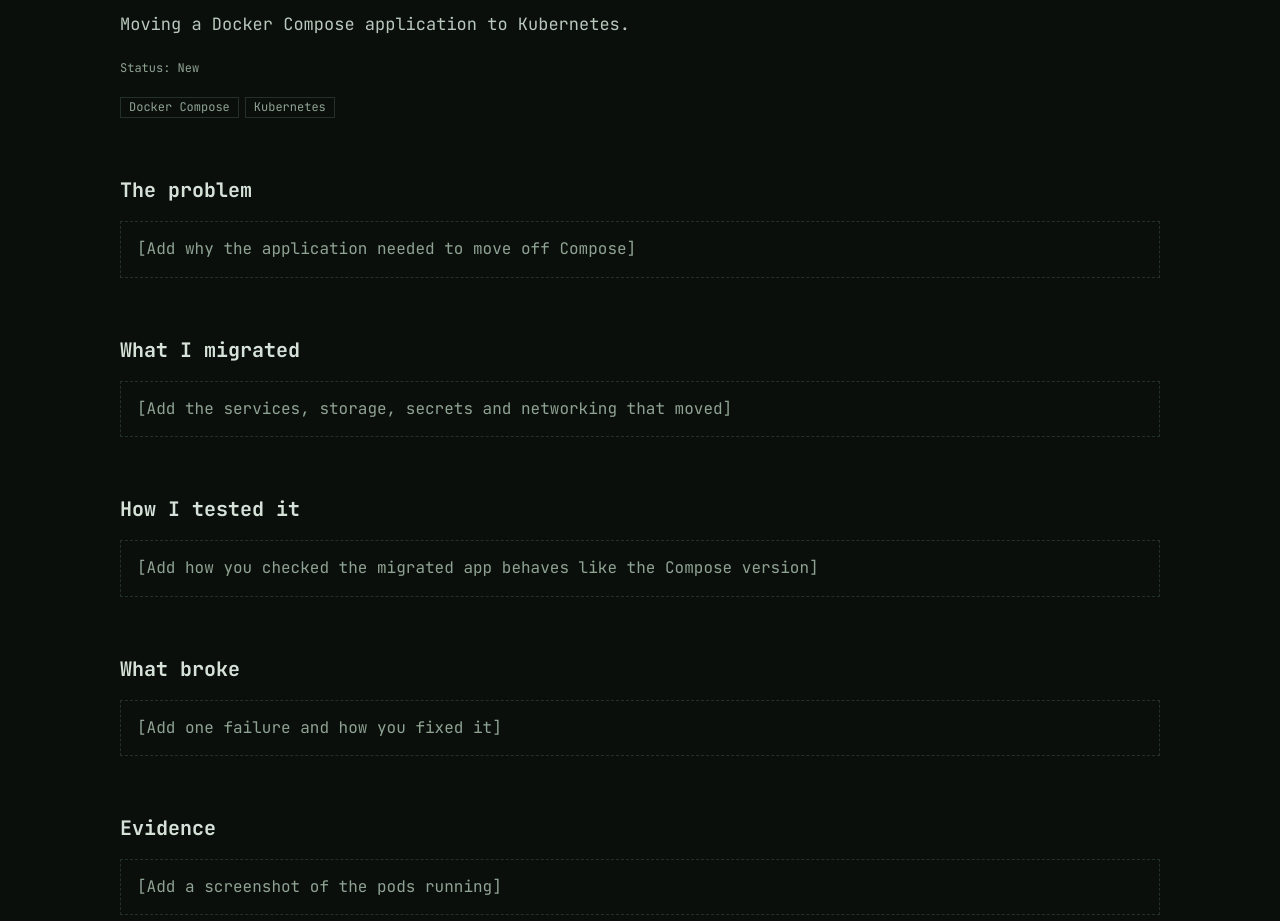
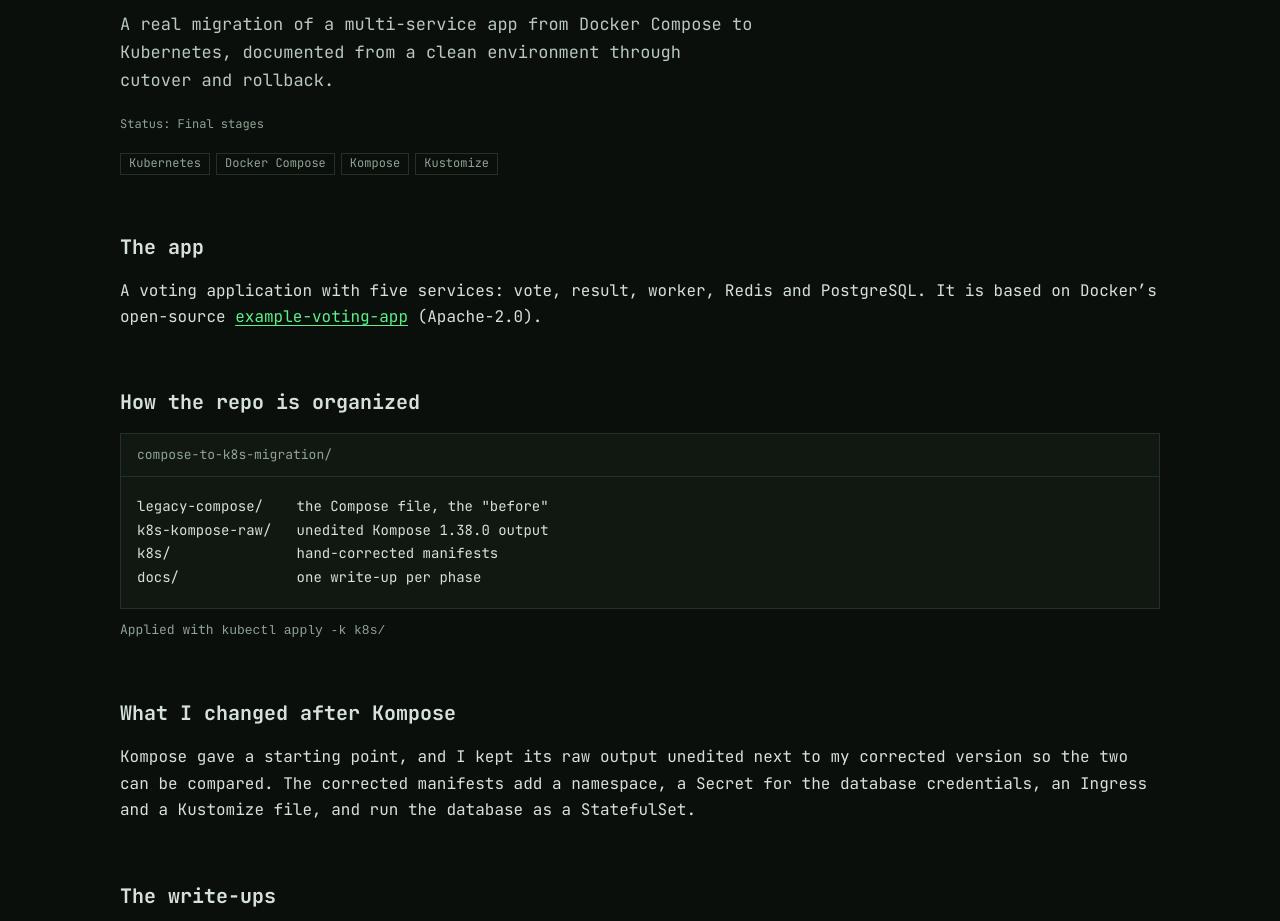
Before and after one commit to bezosonfleek/projects-publication, a plain HTML site: page compose-to-k8s/index.html in a window 1280 px wide. Shown: the part 271-1192 px from the top of the page. Drawn offline with Linux system fonts and the light colour scheme.

Commit message:
feat(k8s): add compose to k8s migration project

```diff
--- a/compose-to-k8s/index.html
+++ b/compose-to-k8s/index.html
@@ -4,7 +4,7 @@
 <meta charset="utf-8">
 <meta name="viewport" content="width=device-width, initial-scale=1">
 <title>Compose to Kubernetes migration – Geoffrey Sakora</title>
-<meta name="description" content="Moving a Docker Compose application to Kubernetes.">
+<meta name="description" content="A multi-service app moved from Docker Compose to Kubernetes, documented from a clean environment through cutover and rollback.">
 <link rel="icon" href="../favicon.svg" type="image/svg+xml">
 <link rel="preconnect" href="https://fonts.googleapis.com"><link rel="preconnect" href="https://fonts.gstatic.com" crossorigin>
 <link href="https://fonts.googleapis.com/css2?family=JetBrains+Mono:wght@400;700&display=swap" rel="stylesheet">
@@ -28,27 +28,32 @@
   <a class="box" href="https://github.com/bezosonfleek/compose-to-k8s-migration" target="_blank" rel="noopener"><span class="body"><span class="head"><strong>View the code on GitHub</strong></span><span class="desc">bezosonfleek/compose-to-k8s-migration, for readers who want the code first</span></span><span class="arr" aria-hidden="true">↗</span></a>
 
   <h1>Compose to Kubernetes migration</h1>
-  <p class="lead">Moving a Docker Compose application to Kubernetes.</p>
-  <p><span class="st">Status: New</span></p>
-  <div class="tags" style="margin-top:0"><span>Docker Compose</span><span>Kubernetes</span></div>
+  <p class="lead">A real migration of a multi-service app from Docker Compose to Kubernetes, documented from a clean environment through cutover and rollback.</p>
+  <p><span class="st">Status: Final stages</span></p>
+  <div class="tags" style="margin-top:0"><span>Kubernetes</span><span>Docker Compose</span><span>Kompose</span><span>Kustomize</span></div>
 
-  <h2>The problem</h2>
-  <div class="ph">[Add why the application needed to move off Compose]</div>
+  <h2>The app</h2>
+  <p>A voting application with five services: vote, result, worker, Redis and PostgreSQL. It is based on Docker’s open-source <a href="https://github.com/dockersamples/example-voting-app" target="_blank" rel="noopener">example-voting-app</a> (Apache-2.0).</p>
 
-  <h2>What I migrated</h2>
-  <div class="ph">[Add the services, storage, secrets and networking that moved]</div>
+  <h2>How the repo is organized</h2>
+  <div class="term" role="group" aria-label="Repository layout">
+    <div class="bar">compose-to-k8s-migration/</div>
+<pre>legacy-compose/    the Compose file, the "before"
+k8s-kompose-raw/   unedited Kompose 1.38.0 output
+k8s/               hand-corrected manifests
+docs/              one write-up per phase</pre>
+  </div>
+  <p class="note">Applied with <code>kubectl apply -k k8s/</code></p>
 
-  <h2>How I tested it</h2>
-  <div class="ph">[Add how you checked the migrated app behaves like the Compose version]</div>
+  <h2>What I changed after Kompose</h2>
+  <p>Kompose gave a starting point, and I kept its raw output unedited next to my corrected version so the two can be compared. The corrected manifests add a namespace, a Secret for the database credentials, an Ingress and a Kustomize file, and run the database as a StatefulSet.</p>
 
-  <h2>What broke</h2>
-  <div class="ph">[Add one failure and how you fixed it]</div>
+  <h2>The write-ups</h2>
+  <ul class="plain"><li><a href="https://github.com/bezosonfleek/compose-to-k8s-migration/blob/HEAD/docs/00-environment.md" target="_blank" rel="noopener">Environment</a></li><li><a href="https://github.com/bezosonfleek/compose-to-k8s-migration/blob/HEAD/docs/01-compose-setup.md" target="_blank" rel="noopener">Compose setup</a></li><li><a href="https://github.com/bezosonfleek/compose-to-k8s-migration/blob/HEAD/docs/02-audit.md" target="_blank" rel="noopener">Audit</a></li><li><a href="https://github.com/bezosonfleek/compose-to-k8s-migration/blob/HEAD/docs/03-migration-plan.md" target="_blank" rel="noopener">Migration plan</a></li><li><a href="https://github.com/bezosonfleek/compose-to-k8s-migration/blob/HEAD/docs/04-cutover.md" target="_blank" rel="noopener">Cutover record</a></li><li><a href="https://github.com/bezosonfleek/compose-to-k8s-migration/blob/HEAD/docs/05-rollback.md" target="_blank" rel="noopener">Rollback</a></li><li><a href="https://github.com/bezosonfleek/compose-to-k8s-migration/blob/HEAD/docs/lessons-learned.md" target="_blank" rel="noopener">Lessons learned</a></li></ul>
 
   <h2>Evidence</h2>
-  <div class="ph">[Add a screenshot of the pods running]</div>
-
-  <h2>What I would do next</h2>
-  <div class="ph">[Add the next improvement]</div>
+  <div class="ph">[ Screenshot of the pods running]</div>
+  <div class="ph">[ Screenshot/note from the cutover]</div>
 
   <a class="box" href="../#projects"><span class="body"><span class="head"><strong>Back to all projects</strong></span></span><span class="arr" aria-hidden="true">→</span></a>
 </main>
```
Also changed, not shown: index.html (+1 -1 lines).
